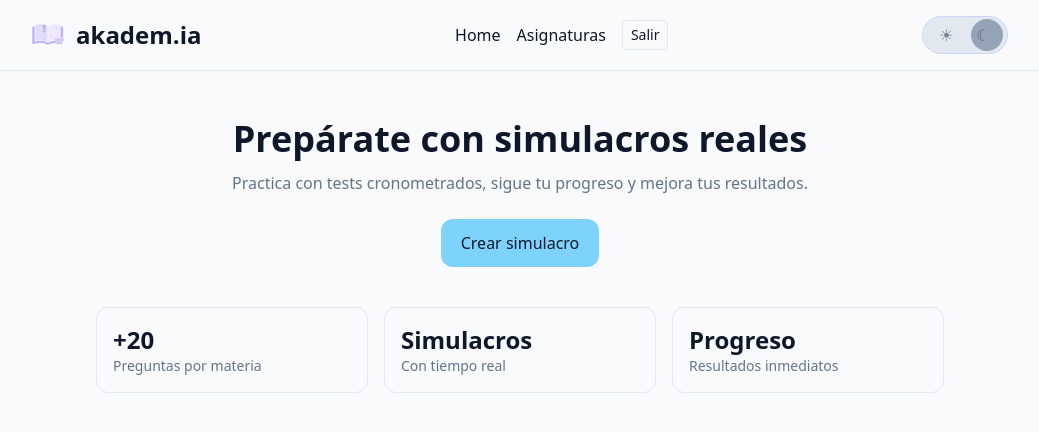
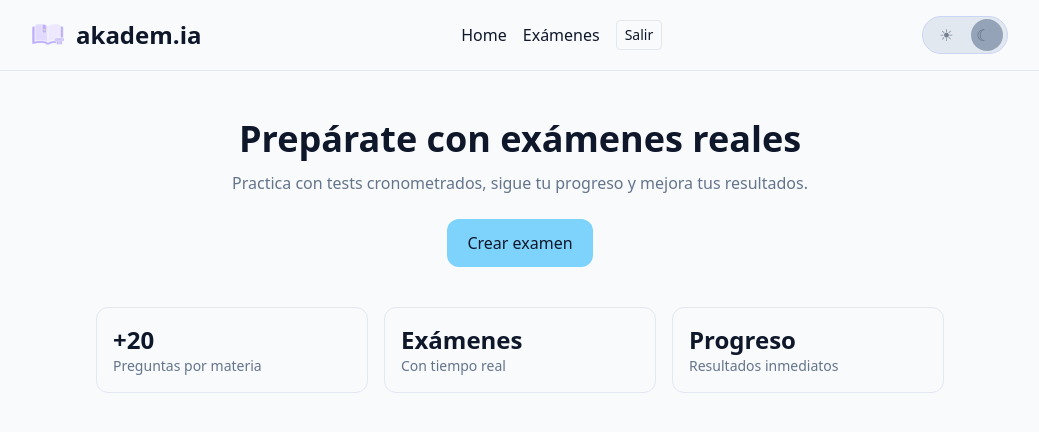
Before and after one commit to guilu/akadem.ia, a React (Vite) app in the folder frontend/: page / in a window 1280 px wide. Shown: the top 432 px of the page, without its empty margins (120-1159 px from the left). Built offline with nearby package versions, Linux system fonts and the light colour scheme; no server answers; sample sign-in values are in the browser's storage.

Commit message:
✨ feat (frontend) : textos examen

```diff
--- a/frontend/src/components/ExamBuilder.tsx
+++ b/frontend/src/components/ExamBuilder.tsx
@@ -30,7 +30,7 @@ export default function ExamBuilder({ subjectId, onStart, onUnauthorized }:{ sub
 
   return (
     <div className="max-w-3xl mx-auto p-4">
-      <h1 className="text-2xl font-bold mb-4">Configura tu simulacro</h1>
+      <h1 className="text-2xl font-bold mb-4">Configura tu examen</h1>
       <div className="grid gap-3">
         {units.map(u => (
           <div key={u.id} className="flex items-center justify-between border border-slate-600 rounded-xl p-3">
--- a/frontend/src/components/Navbar.tsx
+++ b/frontend/src/components/Navbar.tsx
@@ -26,7 +26,7 @@ export default function Navbar({ isAuthed, isAdmin, onLogout, menuOpen, setMenuO
           )}
           {isAuthed && (
             <>
-              <Link className="hover:underline" to="/subjects">Asignaturas</Link>
+              <Link className="hover:underline" to="/subjects">Exámenes</Link>
               {isAdmin && (
                 <Link className="hover:underline" to="/settings">Configuración</Link>
               )}
@@ -66,7 +66,7 @@ export default function Navbar({ isAuthed, isAdmin, onLogout, menuOpen, setMenuO
           )}
           {isAuthed && (
             <>
-              <Link className="text-left hover:underline" to="/subjects" onClick={()=>setMenuOpen(false)}>Asignaturas</Link>
+              <Link className="text-left hover:underline" to="/subjects" onClick={()=>setMenuOpen(false)}>Exámenes</Link>
               {isAdmin && (
                 <Link className="text-left hover:underline" to="/settings" onClick={()=>setMenuOpen(false)}>Configuración</Link>
               )}
--- a/frontend/src/pages/HomePage.tsx
+++ b/frontend/src/pages/HomePage.tsx
@@ -4,7 +4,7 @@ export default function HomePage({ isAuthed, activeAttemptId }: { isAuthed: bool
   return (
     <section className="mt-6">
       <div className="text-center">
-        <h1 className="text-4xl font-bold mb-3">Prepárate con simulacros reales</h1>
+        <h1 className="text-4xl font-bold mb-3">Prepárate con exámenes reales</h1>
         <p className="text-slate-400 max-w-2xl mx-auto">
           Practica con tests cronometrados, sigue tu progreso y mejora tus resultados.
         </p>
@@ -12,7 +12,7 @@ export default function HomePage({ isAuthed, activeAttemptId }: { isAuthed: bool
           {isAuthed && (
             <>
               <Link className="px-5 py-3 rounded-xl bg-cyan-600" to="/subjects">
-                Crear simulacro
+                Crear examen
               </Link>
               {activeAttemptId && (
                 <Link className="px-5 py-3 rounded-xl bg-indigo-600" to={`/exams/attempts/${activeAttemptId}`}>
@@ -36,7 +36,7 @@ export default function HomePage({ isAuthed, activeAttemptId }: { isAuthed: bool
           <div className="text-sm text-slate-400">Preguntas por materia</div>
         </div>
         <div className="border border-slate-700 rounded-xl p-4">
-          <div className="text-2xl font-bold">Simulacros</div>
+          <div className="text-2xl font-bold">Exámenes</div>
           <div className="text-sm text-slate-400">Con tiempo real</div>
         </div>
         <div className="border border-slate-700 rounded-xl p-4">
--- a/frontend/src/pages/SubjectsPage.tsx
+++ b/frontend/src/pages/SubjectsPage.tsx
@@ -5,7 +5,7 @@ export default function SubjectsPage({ subjects, activeAttemptId }: { subjects:
   return (
     <section className="mb-8">
       <div className="flex items-center justify-between mb-2">
-        <h2 className="text-xl font-semibold">Asignaturas</h2>
+        <h2 className="text-xl font-semibold">Exámenes</h2>
         {activeAttemptId && (
           <Link className="px-3 py-2 rounded-xl bg-indigo-600 inline-flex" to={`/exams/attempts/${activeAttemptId}`}>
             Reanudar examen
@@ -19,7 +19,7 @@ export default function SubjectsPage({ subjects, activeAttemptId }: { subjects:
             <div className="text-sm text-slate-400">{s.description}</div>
             <div className="mt-3">
               <Link className="px-3 py-2 rounded-xl bg-cyan-600 inline-flex" to={`/subjects/${s.id}/builder`}>
-                Crear simulacro
+                Crear examen
               </Link>
             </div>
           </div>
```
